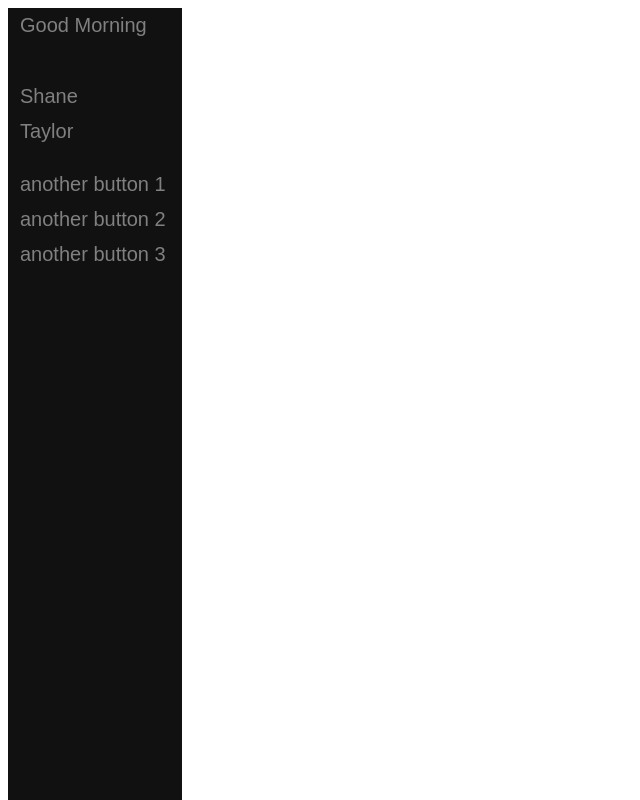
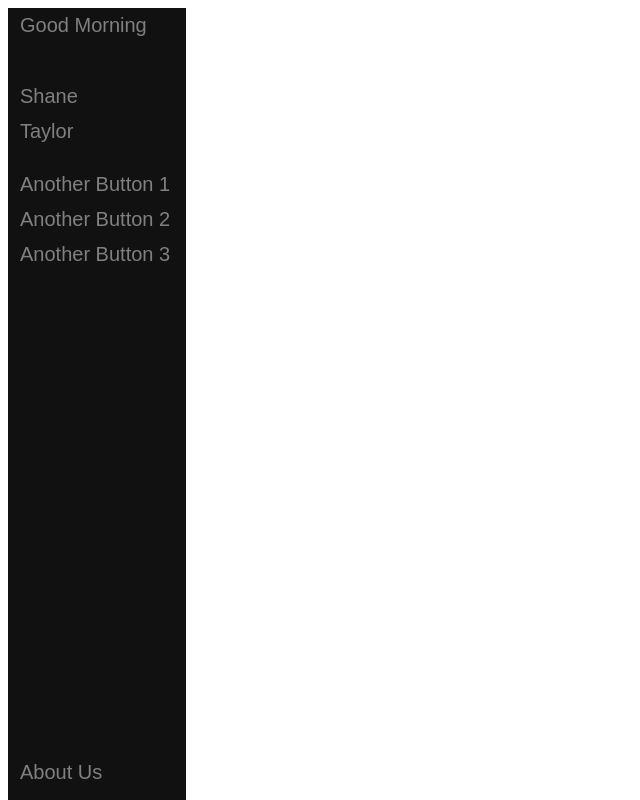
Before and after one commit to THorne93/ShaTay, a plain HTML site: page index.html in a window 1280 px wide. Shown: the whole page, without its empty margins (0-640 px from the left). Drawn offline with Linux system fonts and the light colour scheme.

Commit message:
with new button at bottom

```diff
--- a/index.html
+++ b/index.html
@@ -27,9 +27,10 @@
             <a href="">Link 4</a>
       </div>
       <br>
-      <button class="dropdownbtn">another button 1</button>
-      <button class="dropdownbtn">another button 2</button>
-      <button class="dropdownbtn">another button 3</button>
+      <button class="dropdownbtn">Another Button 1</button>
+      <button class="dropdownbtn">Another Button 2</button>
+      <button class="dropdownbtn">Another Button 3</button>
+      <button class="sidenavbottom">About Us</button>
 
 </body>
 </html>
--- a/style.css
+++ b/style.css
@@ -22,6 +22,20 @@
     font-family: Arial, Helvetica, sans-serif;
 }
 
+.sidenavbottom {
+    padding: 6px 16px 6px 12px;
+    text-align: left;
+    display: block;
+    width: 100%;
+    color: gray;
+    background: none;
+    font-size: 20px;
+    border: none;
+    font-family: Arial, Helvetica, sans-serif;
+    position: fixed;
+    bottom: 10px;
+}
+
 
 .sidenav a:hover, .dropdownbtn:hover {
     color: white;
```
